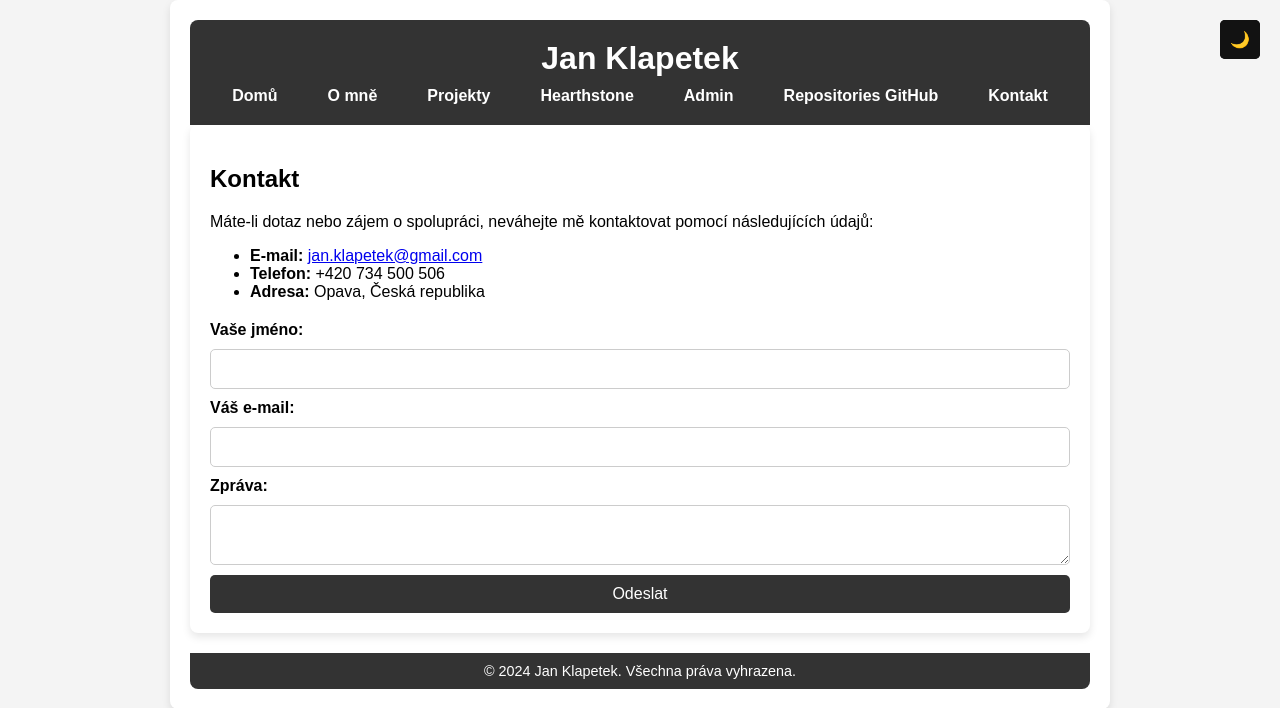
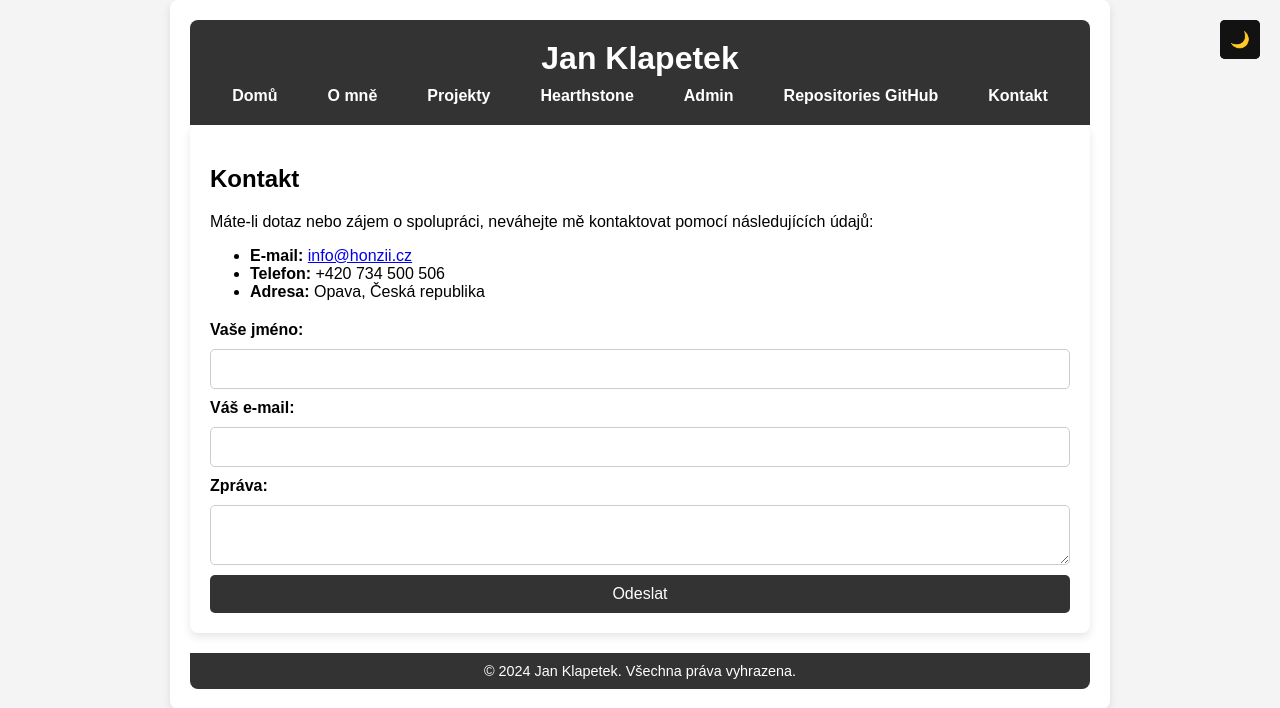
Before and after one commit to JanKlapetek/cv_project, a Django app: page /kontakt/ in a window 1280 px wide. Shown: the top 708 px of the page. Run offline with Django 5.2, Linux system fonts and the light colour scheme.

Commit message:
email modified

```diff
--- a/cv/templates/cv/kontakt_view.html
+++ b/cv/templates/cv/kontakt_view.html
@@ -7,7 +7,7 @@
     <h2>Kontakt</h2>
     <p>Máte-li dotaz nebo zájem o spolupráci, neváhejte mě kontaktovat pomocí následujících údajů:</p>
     <ul>
-        <li><strong>E-mail:</strong> <a href="mailto:jan.klapetek@gmail.com">jan.klapetek@gmail.com</a></li>
+        <li><strong>E-mail:</strong> <a href="mailto:info@honzii.cz">info@honzii.cz</a></li>
         <li><strong>Telefon:</strong> +420 734 500 506</li>
         <li><strong>Adresa:</strong> Opava, Česká republika</li>
     </ul>
--- a/cv/views.py
+++ b/cv/views.py
@@ -16,7 +16,7 @@ def kontakt_view(request):
             subject="Nová zpráva z kontaktního formuláře",
             message=full_message,
             from_email='tvůj-email@gmail.com',
-            recipient_list=['jan.klapetek@gmail.com'],  # E-mail příjemce
+            recipient_list=['info@honzii.cz'],  # E-mail příjemce
         )
         return HttpResponse("Email byl úspěšně odeslán.")
 
```
